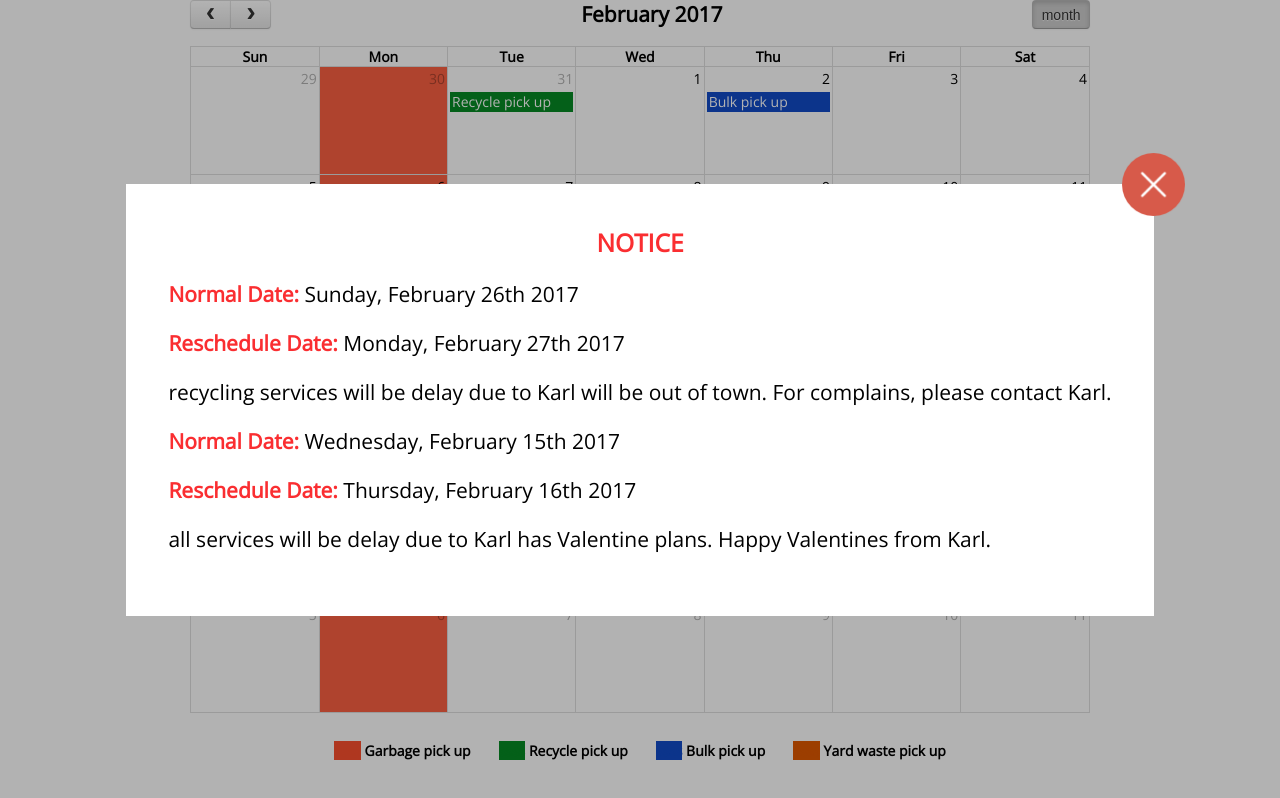
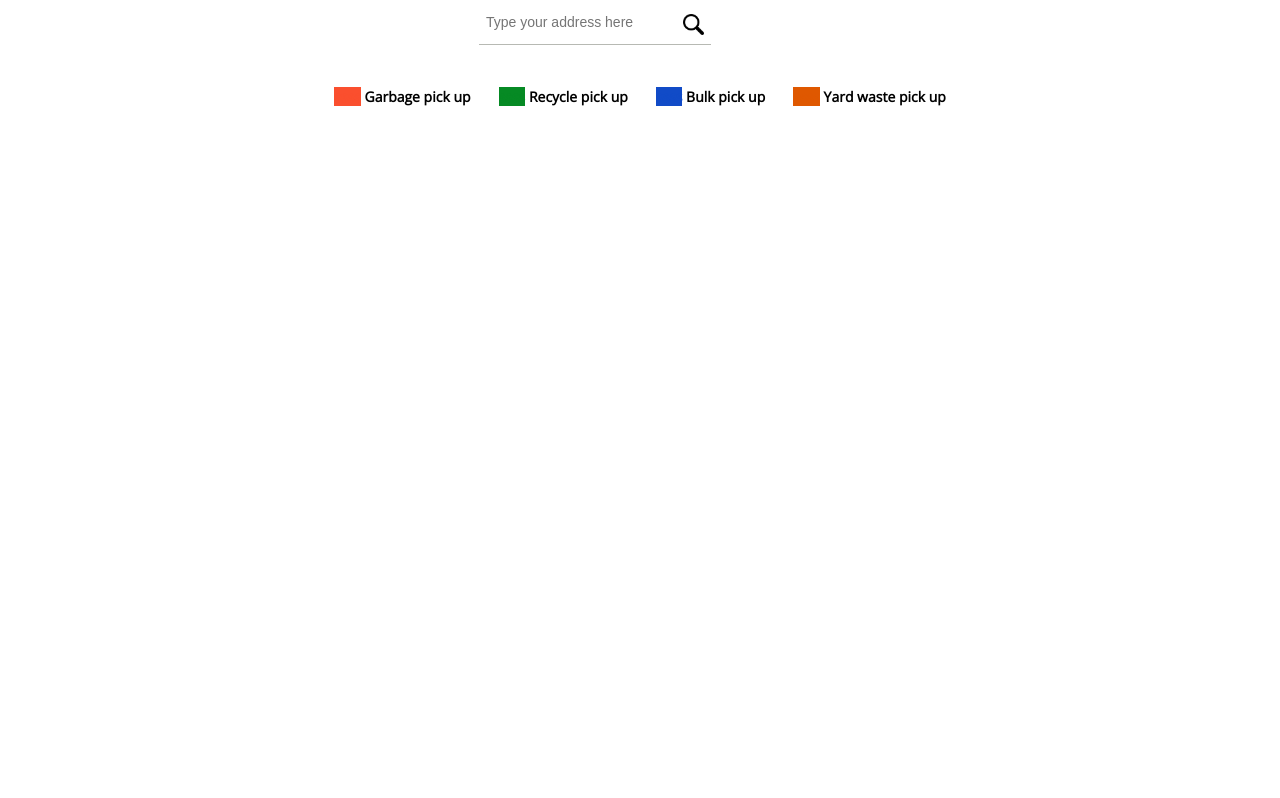
Before and after one commit to jedgar1mx/recycling_calendar, a plain HTML site: page index.html in a window 1280 px wide. Drawn offline with nearby package versions, Linux system fonts and the light colour scheme.

Commit message:
add address input section

```diff
--- a/assets/css/style.v1.css
+++ b/assets/css/style.v1.css
@@ -115,3 +115,43 @@ main{
 #close-emergency-modal-btn > img{
   width: 100%;
 }
+#address-look-up{
+  display: flex;
+  width: 100%;
+  margin-bottom: 1em;
+}
+#address-look-up > .spacers{
+  width: calc((100% - 23em)/2);
+}
+#search-btn{
+  width: 3em;
+	cursor: pointer;
+  border-bottom: 1px solid #b7b9b3;
+	transition: all 0.2s ease-in-out;
+}
+#search-btn:hover > img{
+	transition: all 0.2s ease-in-out;
+}
+#search-btn > img{
+  position: relative;
+  top: 1em;
+  left: 1em;
+  width: 1.5em;
+}
+#search > form{
+	width: 100%;
+	text-align: right;
+}
+#search > label{
+	display: none;
+}
+#address-search{
+  width: 20em;
+	color: #000;
+	border: none;
+  border-bottom: 1px solid #b7b9b3;
+	height: 3em;
+	font-size: 1em;
+	padding-left: .5em;
+	width: 100%;
+}
--- a/assets/js/module.event.js
+++ b/assets/js/module.event.js
@@ -161,28 +161,44 @@
   var closeDisplayEmergencyEvent = function closeDisplayEmergencyEvent() {
     document.getElementById('emergency-modal').className = '';
   };
-  $(document).ready(function() {
-    function jsonCallback(json){
-      console.log(json);
-    }
-
-    $.ajax({
-      type: 'GET',
-      url: "http://10.194.74.214/api/waste_schedule/changes/?format=json",
-      dataType: "jsonp",
-      success: function(response){
-        console.log(response);
-      }
-
-    });
-    var test = $.getScript("http://10.194.74.214/api/waste_schedule/changes/?format=json");
-    console.log(test);
+  // $(document).ready(function() {
+  //   function jsonCallback(json){
+  //     console.log(json);
+  //   }
+  //
+  //   $.ajax({
+  //     type: 'GET',
+  //     url: "http://10.194.74.214/api/waste_schedule/changes/?format=json",
+  //     dataType: "jsonp",
+  //     success: function(response){
+  //       console.log(response);
+  //     }
+  //
+  //   });
+  //   var test = $.getScript("http://10.194.74.214/api/waste_schedule/changes/?format=json");
+  //   console.log(test);
+  //   displayEmergencyEvent(emergencyObjArr);
+  //   $('#calendar').fullCalendar({
+  //     header: {
+  //       left: 'prev,next',
+  //       center: 'title',
+  //       right: 'month'
+  //     },
+  //     defaultDate: today,
+  //     navLinks: false, // can click day/week names to navigate views
+  //     // businessHours: true, // display business hours
+  //     editable: true,
+  //     events: events
+  //   });
+  //
+  // });
+  var startCalendar = function startCalendar() {
     displayEmergencyEvent(emergencyObjArr);
      $('#calendar').fullCalendar({
        header: {
          left: 'prev,next',
          center: 'title',
-        right: 'month'
+         right: ''
        },
        defaultDate: today,
        navLinks: false, // can click day/week names to navigate views
@@ -190,6 +206,18 @@
        editable: true,
        events: events
      });
+  };
 
+  var startCalendarServices = function startCalendarServices() {
+    startCalendar();
+  };
+  var addresSearch = document.getElementById('address-search');
+  console.log(addresSearch);
+  if(addresSearch !== null){
+    addresSearch.addEventListener('keydown', function (e) {
+      console.log(e);
+      (e.keyCode === 13) ? startCalendarServices() : 0;
     });
+  }
+  document.getElementById('search-btn').addEventListener('click', startCalendarServices);
 })(window);
--- a/index.html
+++ b/index.html
@@ -15,6 +15,17 @@
 </head>
 <body>
   <main>
+    <section id="address-look-up">
+      <article class="spacers"></article>
+      <article id="search">
+        <input id="address-search" type="text" placeholder="Type your address here">
+        <label for="address-search">Type your address here</label>
+      </article>
+      <article id="search-btn">
+        <img src="assets/img/search.png" alt="search">
+      </article>
+      <article class="spacers"></article>
+    </section>
     <section id='calendar'></section>
     <section id='leyend'>
       <article>
```
Also changed, not shown: assets/js/address.look.up.js (added, +14 -0 lines), assets/img/search.png (added). Lines whose indentation alone changed are shown as unchanged.
